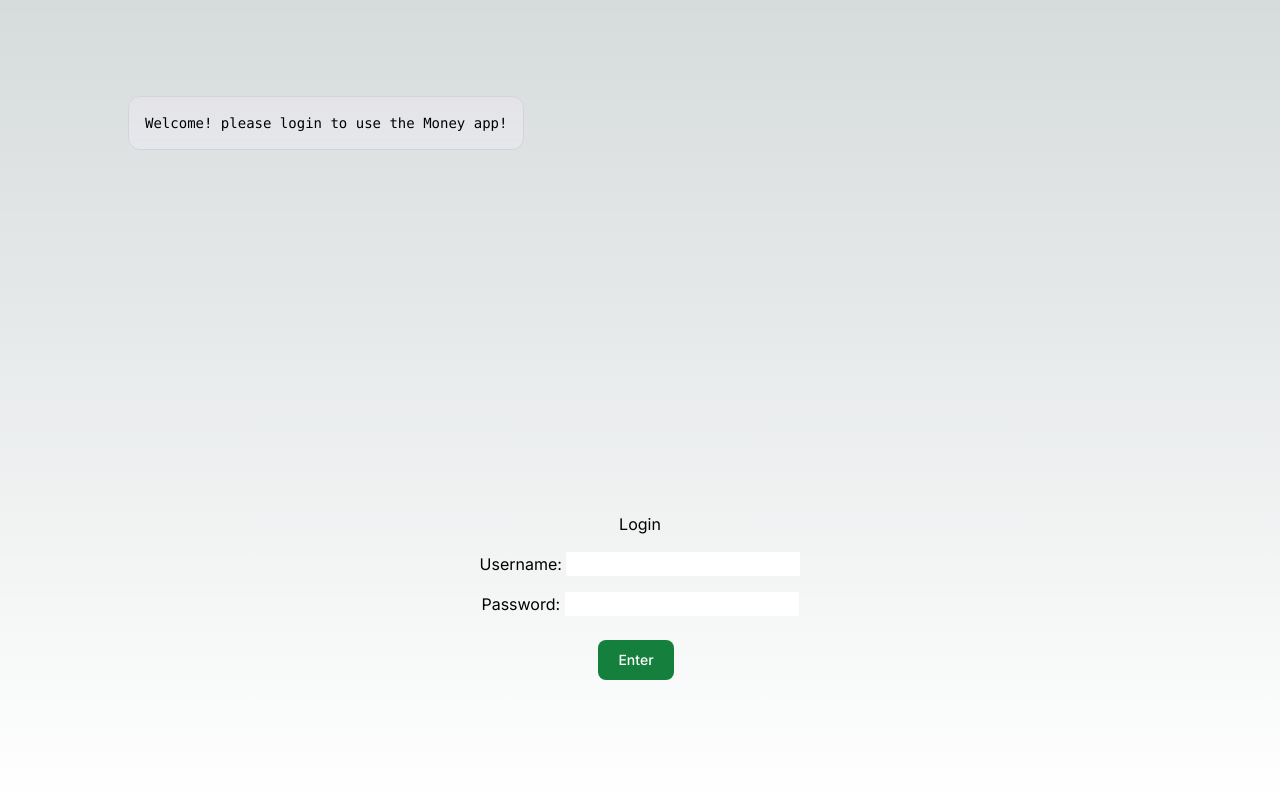
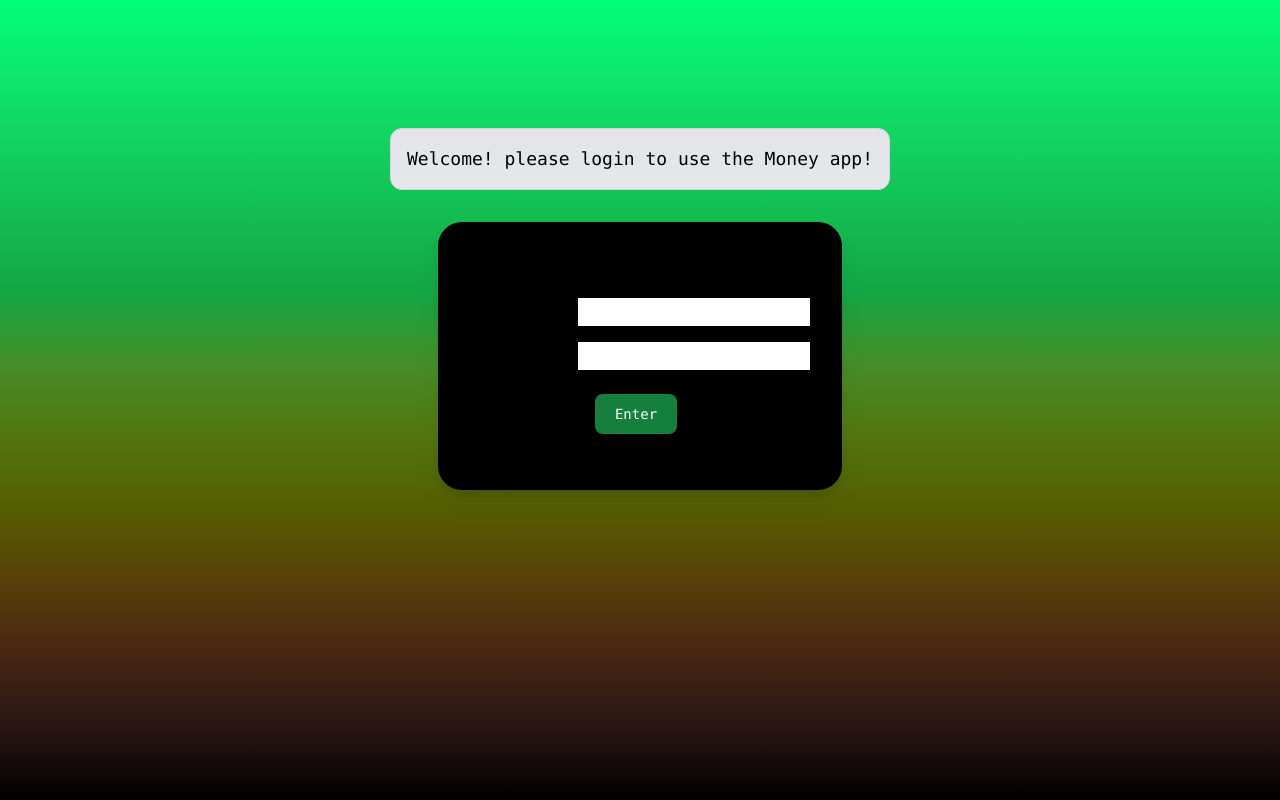
Before and after one commit to eibertek/etk-money, a Next.js app: page / in a window 1280 px wide. Built offline with nearby package versions, Linux system fonts and the light colour scheme.

Commit message:
Change styles to main screen

```diff
--- a/src/app/globals.css
+++ b/src/app/globals.css
@@ -18,12 +18,7 @@
 
 body {
   color: rgb(var(--foreground-rgb));
-  background: linear-gradient(
-      to bottom,
-      transparent,
-      rgb(var(--background-end-rgb))
-    )
-    rgb(var(--background-start-rgb));
+  background-image: linear-gradient(to top, #000000, #291513, #472613, #583f09, #565e02, #53750f, #458e27, #13a745, #14bc51, #12d25e, #0de86b, #00ff79);
 }
 
 @layer utilities {
--- a/src/app/page.tsx
+++ b/src/app/page.tsx
@@ -6,14 +6,14 @@ export default function Home() {
   const mainPassword: string = process.env.MAIN_PASSWORD || "";
   return (
     <main className="flex min-h-screen flex-col items-center justify-between p-24">
-      <div className="z-10 w-full max-w-5xl items-center justify-between font-mono text-sm lg:flex">
-        <p className="fixed left-0 top-0 flex w-full justify-center border-b border-gray-300 bg-gradient-to-b from-zinc-200 pb-6 pt-8 backdrop-blur-2xl dark:border-neutral-800 dark:bg-zinc-800/30 dark:from-inherit lg:static lg:w-auto  lg:rounded-xl lg:border lg:bg-gray-200 lg:p-4 lg:dark:bg-zinc-800/30">
+      <div className="z-10 w-full flex-col max-w-5xl items-center justify-between font-mono text-lg lg:flex">
+        <h1 className="fixed left-0 top-0 flex w-full my-8 justify-center border-b border-gray-300 bg-gradient-to-b from-zinc-200 pb-6 pt-8 backdrop-blur-2xl dark:border-neutral-800 dark:bg-zinc-800/30 dark:from-inherit lg:static lg:w-auto  lg:rounded-xl lg:border lg:bg-gray-200 lg:p-4 lg:dark:bg-zinc-800/30">
           Welcome! please login to use the Money app!
-        </p>
-        <div className="fixed bottom-0 left-0 flex h-48 w-full items-end justify-center bg-gradient-to-t from-white via-white dark:from-black dark:via-black lg:static lg:size-auto lg:bg-none">
+        </h1>
+        <div className="flex p-8 rounded-3xl bg-black drop-shadow-xl ">
+        <Login envs={{ mainUser, mainPassword}}/>
         </div>
       </div>
-      <Login envs={{ mainUser, mainPassword}}/>
     </main>
   );
 }
--- a/src/middleware.ts
+++ b/src/middleware.ts
@@ -10,12 +10,12 @@ export function middleware(request: NextRequest) {
       const passCode = request.nextUrl.searchParams.get('userKey');
       passCode && response.cookies.set("user_loggedin", passCode);
     }else {
-      return NextResponse.redirect(new URL('/blog', request.url));
+      return NextResponse.redirect(new URL('/money', request.url));
     }
   }
   if(request.nextUrl.pathname.startsWith('/money')){
     if(!request.cookies.get("user_loggedin")){
-      return NextResponse.redirect(new URL('/blog', request.url));
+      return NextResponse.redirect(new URL('/', request.url));
     }
   }
   return response;
```
